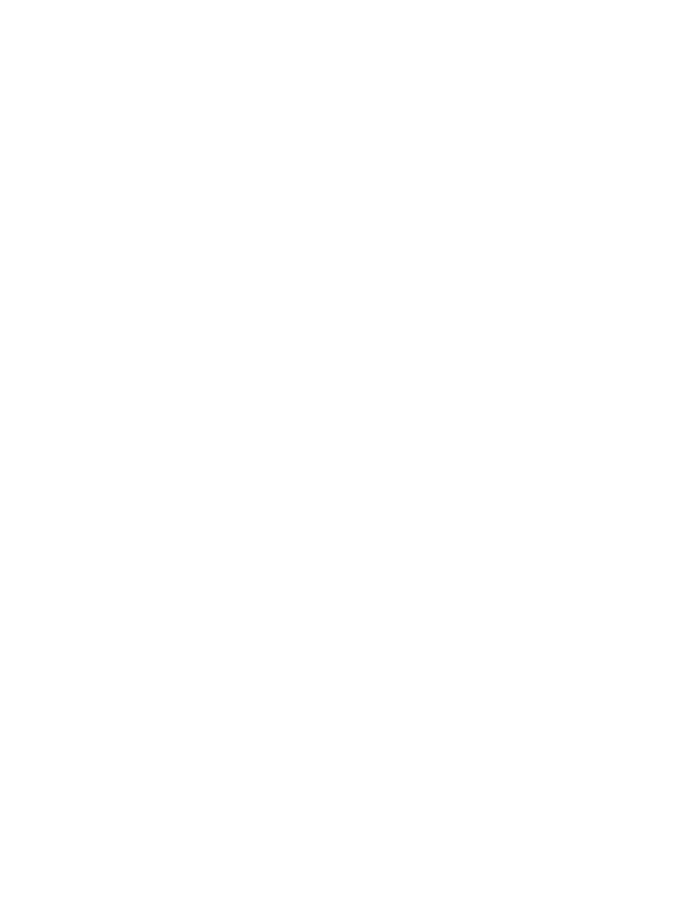
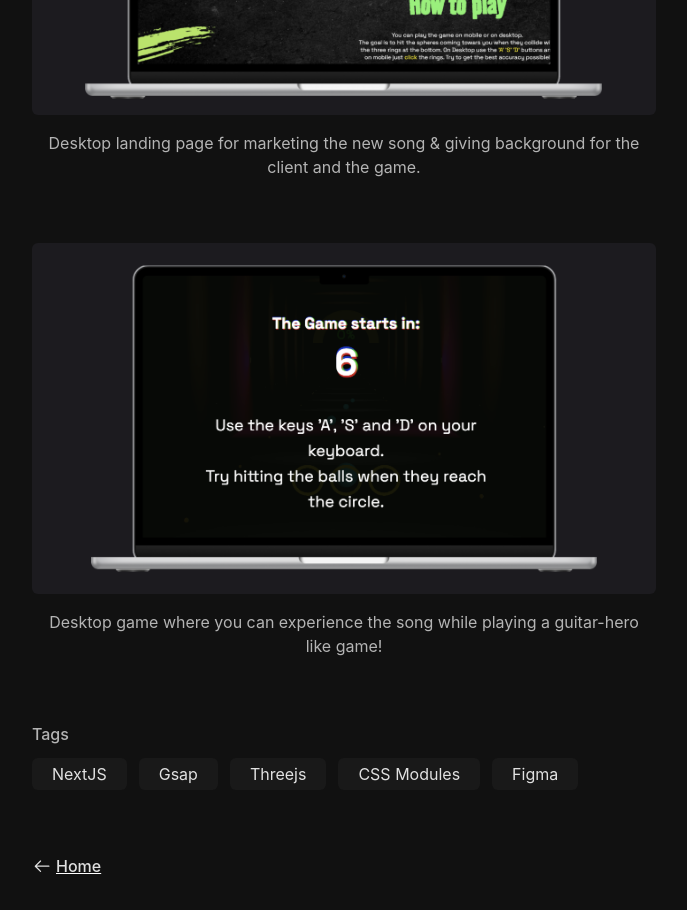
Before and after one commit to BahramAlz/Mobile-First-React-Portfolio, a React (Vite) app: page /projects/yungtitties in a window 1280 px wide. Shown: the part 560-1470 px from the top of the page, without its empty margins (296-983 px from the left). Before the commit the page ends 800 px from the top, so only its background shows below. Built offline with nearby package versions, Linux system fonts and the light colour scheme.

Commit message:
Projects Section Done

```diff
--- a/src/pages/projects/ReLanding.jsx
+++ b/src/pages/projects/ReLanding.jsx
@@ -11,7 +11,7 @@ const ReLanding = () => {
     <div className="py-10 px-6 dark:bg-[#fff] flex flex-col gap-16">
       <div className="flex flex-col gap-4">
         <a
-          href="http://remote.aero"
+          href="http://rmc.remote.aero"
           target="_blank"
           rel="noopener noreferrer"
           className="text-sm underline decoration-white font-medium dark:text-gray-900 dark:decoration-black"
@@ -58,10 +58,10 @@ const ReLanding = () => {
       <div className="flex items-center gap-1">
         <GoArrowLeft className=" dark:text-gray-800" size={20} />
         <Link
-          to="/projects"
+          to="/"
           className="font-medium underline decoration-white dark:text-gray-800 dark:decoration-gray-800"
         >
-          All Projects
+          Home
         </Link>
       </div>
     </div>
--- a/src/pages/projects/YungTitties.jsx
+++ b/src/pages/projects/YungTitties.jsx
@@ -1,11 +1,19 @@
 import React from "react";
+import LPMOBILE from "../../../public/images/lpmobile.png";
+import LANDING from "../../../public/images/landing.png";
+import { Link } from "react-router-dom";
+import { GoArrowLeft } from "react-icons/go";
+import ProjectDescCard from "../../components/ProjectDescCard";
+import Tags from "../../components/Tags";
+import Yung from "../../../public/images/yungtitties.png";
+import yungGame from "../../../public/images/yunggame.png";
 
 const YungTitties = () => {
   return (
     <div className="py-10 px-6 dark:bg-[#fff] flex flex-col gap-16">
       <div className="flex flex-col gap-4">
         <a
-          href="http://remote.aero"
+          href="https://titty-landing.vercel.app/"
           target="_blank"
           rel="noopener noreferrer"
           className="text-sm underline decoration-white font-medium dark:text-gray-900 dark:decoration-black"
@@ -22,6 +30,41 @@ const YungTitties = () => {
           </p>
         </div>
       </div>
+
+      <ProjectDescCard
+        cardImage={Yung}
+        cardAlt={"Mobile view"}
+        cardDescription={
+          "Desktop landing page for marketing the new song & giving background for the client and the game."
+        }
+      />
+
+      <ProjectDescCard
+        cardImage={yungGame}
+        cardAlt={"Desktop view"}
+        cardDescription={
+          "Desktop game where you can experience the song while playing a guitar-hero like game!"
+        }
+      />
+
+      <Tags
+        cardTitle={"Tags"}
+        tagName={"NextJS"}
+        tagName2={"Gsap"}
+        tagName3={"Threejs"}
+        tagName4={"CSS Modules"}
+        tagName5={"Figma"}
+      />
+
+      <div className="flex items-center gap-1">
+        <GoArrowLeft className=" dark:text-gray-800" size={20} />
+        <Link
+          to="/"
+          className="font-medium underline decoration-white dark:text-gray-800 dark:decoration-gray-800"
+        >
+          Home
+        </Link>
+      </div>
     </div>
   );
 };
```
Also changed, not shown: public/images/landing.png, public/images/yunggame.png (added).
